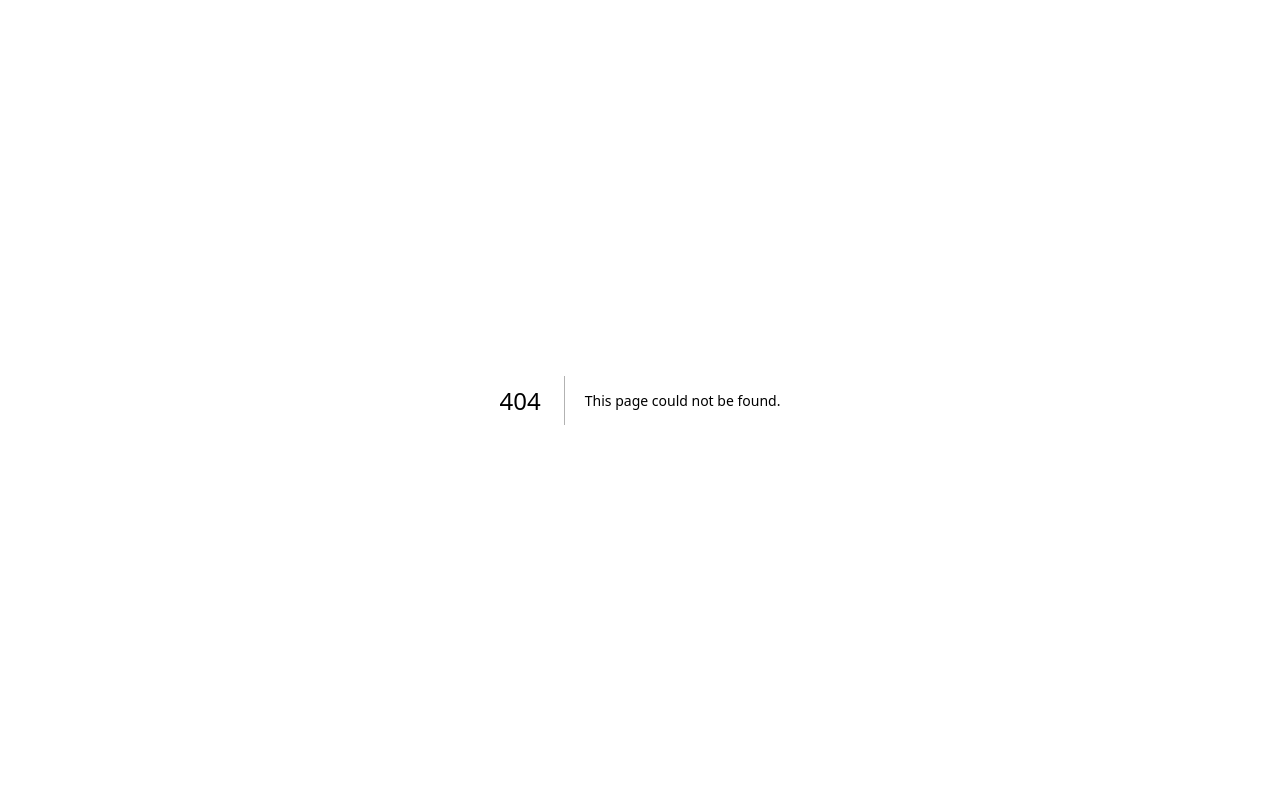
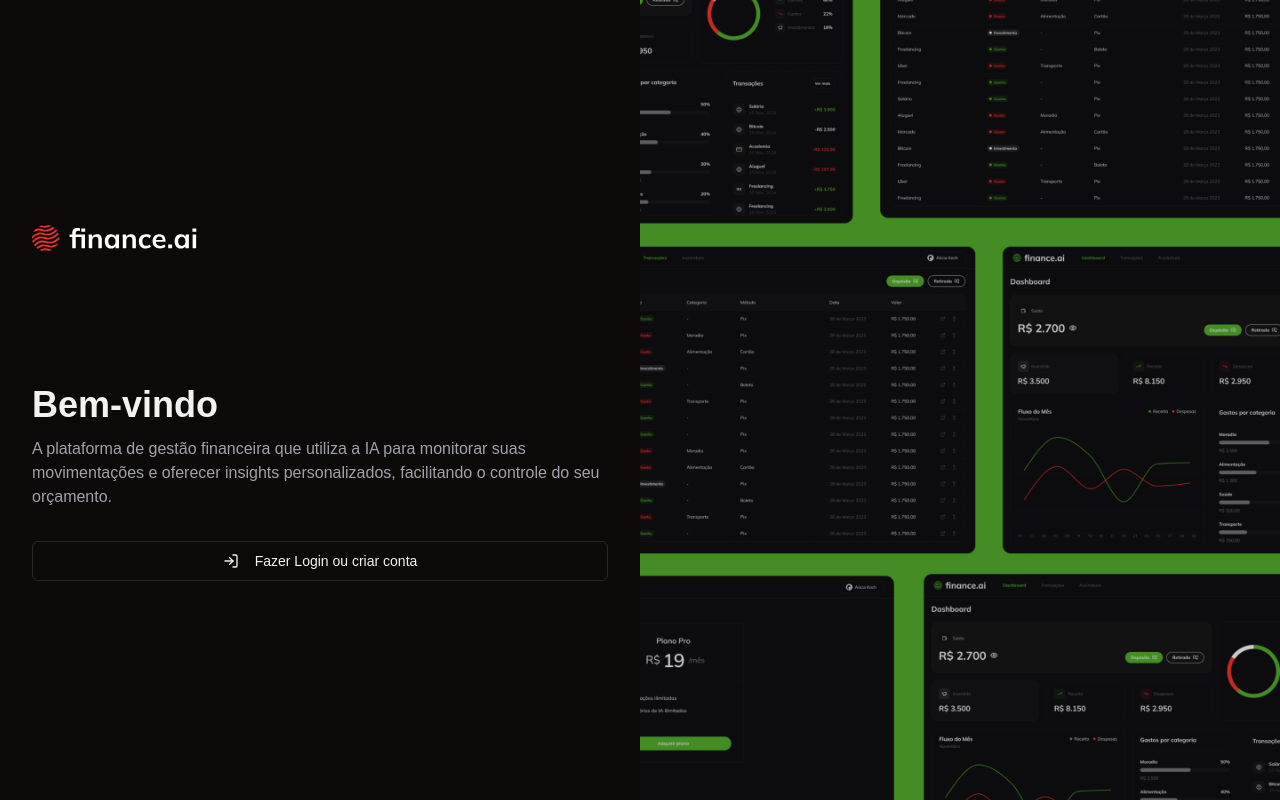
Before and after one commit to devjhonsilva/web_finance, a Next.js app: page /login in a window 1280 px wide. Before the commit this address had no page. Built offline with nearby package versions, Linux system fonts and the light colour scheme.

Commit message:
feat: add loginPage

```diff
--- /dev/null
+++ b/app/login/page.tsx
@@ -0,0 +1,39 @@
+import Image from "next/image";
+import { Button } from "../_components/ui/button";
+import { LogInIcon } from "lucide-react";
+
+const LoginPage = () => {
+  return (
+    <div className="grid h-full grid-cols-2">
+      <div className="mx-auto flex h-full max-w-[650px] flex-col justify-center p-8">
+        <Image
+          src="/logo.svg"
+          width={173}
+          height={39}
+          alt="Finance"
+          className="mb-32"
+        />
+        <h1 className="mb-3 text-4xl font-bold">Bem-vindo</h1>
+        <p className="text-muted-foreground mb-8">
+          A plataforma de gestão financeira que utiliza a IA para monitorar suas
+          movimentações e oferecer insights personalizados, facilitando o
+          controle do seu orçamento.
+        </p>
+        <Button variant="outline">
+          <LogInIcon className="mr-2" />
+          Fazer Login ou criar conta
+        </Button>
+      </div>
+      <div className="relative h-full w-full">
+        <Image
+          src="/login.png"
+          alt="faça seu login"
+          fill
+          className="object-cover"
+        />
+      </div>
+    </div>
+  );
+};
+
+export default LoginPage;
--- a/app/subscription/page.tsx
+++ b/app/subscription/page.tsx
@@ -0,0 +1,5 @@
+const SubscriptionPage = () => {
+    return (  );
+}
+
+export default SubscriptionPage;
--- a/app/transactions/page.tsx
+++ b/app/transactions/page.tsx
@@ -0,0 +1,5 @@
+const TransactionsPage = () => {
+    return (  );
+}
+
+export default TransactionsPage;
```
Also changed, not shown: public/login.png (added), public/logo.svg (added).
